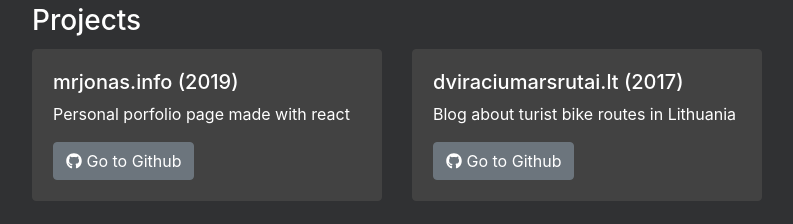
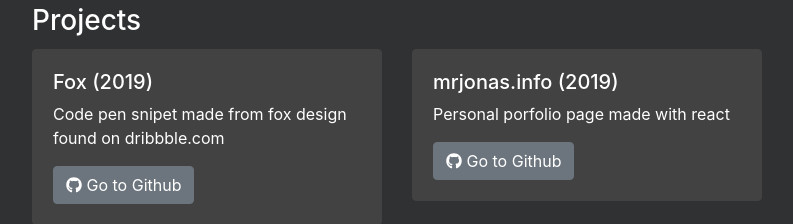
Before and after one commit to MrJonas/mrjonas-info, a React (Create React App) app: page / in a window 1280 px wide. Shown: the part 979-1203 px from the top of the page, without its empty margins (243-1036 px from the left). Built offline with nearby package versions, Linux system fonts and the light colour scheme.

Commit message:
new item

```diff
--- a/src/texts.js
+++ b/src/texts.js
@@ -27,6 +27,12 @@ export const texts = {
         button: 'Go to Github',
         items: [
             {
+                name: 'Fox (2019)',
+                link_url: 'https://codepen.io/mr-jonas/pen/NWWjWmB',
+                description: 'Code pen snipet made from fox design found on dribbble.com',
+                github_url: 'https://github.com/MrJonas/fox'
+            },
+            {
                 name: 'mrjonas.info (2019)',
                 link_url: 'https://mrjonas.info',
                 description: 'Personal porfolio page made with react',
```
